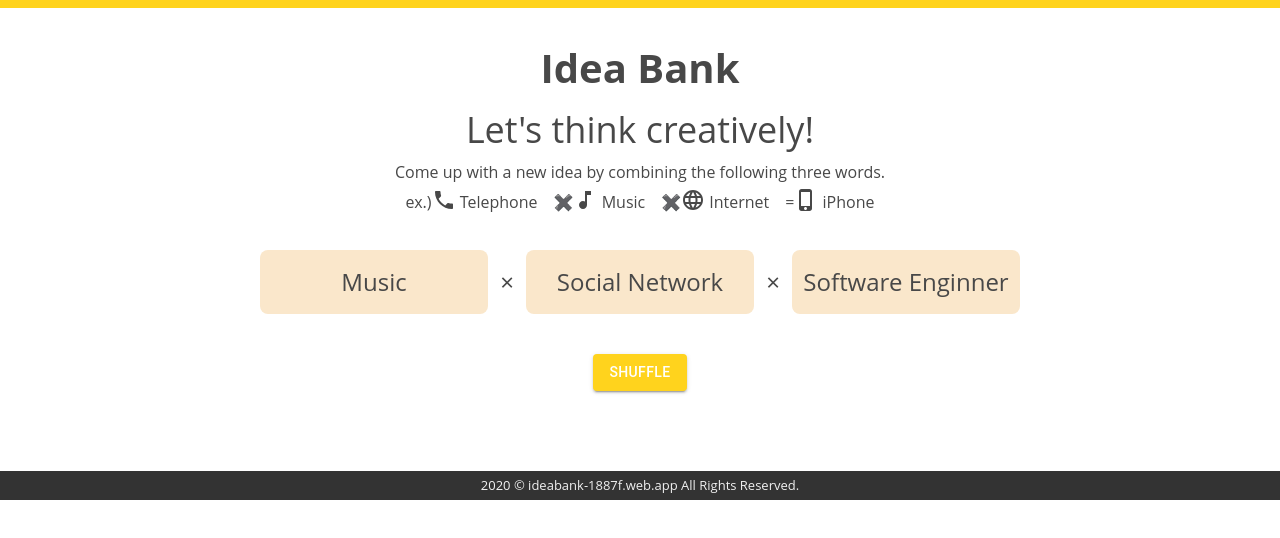
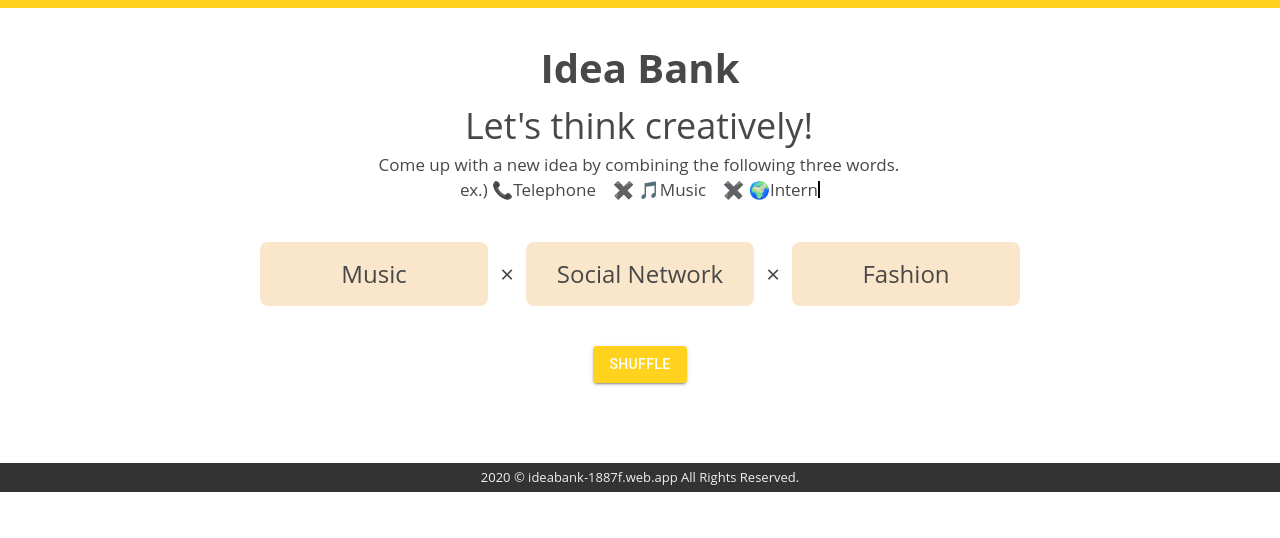
Before and after one commit to nk18chi/ideapool, a React (Create React App) app: page / in a window 1280 px wide. Shown: the top 538 px of the page. Built offline with nearby package versions, Linux system fonts and the light colour scheme.

Commit message:
Add typing animation

```diff
--- a/src/App.css
+++ b/src/App.css
@@ -6,13 +6,15 @@
 
 h1 {
   font-size: 40px;
-  margin: 24px 0;
+  margin: 24px 0 12px;
 }
 
 h2 {
   font-size: 36px;
-  margin: 16px 0;
+  margin: 8px 0;
   font-weight: normal;
+  display: inline-block;
+  border-right: 2px solid #fff;
 }
 
 .slot-words {
@@ -45,6 +47,9 @@ h2 {
 }
 .description {
   margin: 4px;
+  font-size: 17px;
+  display: inline-block;
+  border-right: 2px solid #fff;
 }
 
 .description svg {
--- a/src/App.tsx
+++ b/src/App.tsx
@@ -1,10 +1,66 @@
 import React, { Fragment } from "react";
 import "./App.css";
 import { Button } from "@material-ui/core/";
-import { Language, PhoneIphone, Phone, MusicNote } from "@material-ui/icons/";
 
+const App: React.FC = () => {
   var seenWords: Set<number> = new Set();
   const words: string[] = ["Telphone", "Music", "Internet", "AI", "Book", "Fashion", "Social Network", "Delivery", "Taxi", "Software Enginner"];
+  const [threeWords, setThreeWords] = React.useState<string[]>([getWord(), getWord(), getWord()]);
+  const wordRefs = React.useRef<any>([React.useRef(), React.useRef(), React.useRef()]);
+
+  const typingIntervalRef = React.useRef<any>();
+  const cursorIntervalRef = React.useRef<any>();
+  const [typingRefs, settypingRefs] = React.useState<any[]>([React.useRef(), React.useRef(), React.useRef()]);
+  const [typingTextArr, settypingTextArr] = React.useState<string[]>(["", "", ""]);
+  const [index, setIndex] = React.useState(0);
+  const [count, setCount] = React.useState(0);
+  const [isCursor, setIsCursor] = React.useState(true);
+
+  const typingTextData = [
+    "Let's think creatively!",
+    "Come up with a new idea by combining the following three words.",
+    "ex.) 📞Telephone　✖️ 🎵Music　✖️ 🌍Internet　= 📱iPhone",
+  ];
+
+  React.useEffect(() => {
+    if (isCursor) {
+      cursorIntervalRef.current = setInterval(() => {
+        let newRefs = typingRefs;
+        let curColor = newRefs[count].current.style.borderColor;
+        newRefs[count].current.style.borderColor = curColor === "black" ? "white" : "black";
+        settypingRefs(newRefs);
+      }, 200);
+    }
+    return () => {
+      clearInterval(cursorIntervalRef.current);
+    };
+  }, [count, isCursor, typingRefs]);
+
+  React.useEffect(() => {
+    typingIntervalRef.current = settypingTextArr(typingTextArr);
+  }, [typingTextArr]);
+
+  React.useEffect(() => {
+    if (count < typingTextData.length) {
+      if (index < typingTextData[count].length) {
+        typingIntervalRef.current = setInterval(() => {
+          let newTextArr: string[] = typingTextArr;
+          newTextArr[count] += typingTextData[count][index];
+          settypingTextArr(newTextArr);
+          setIndex(index + 1);
+        }, 40);
+      } else {
+        setIndex(0);
+        typingRefs[count].current.style.borderColor = "white";
+        setCount(count + 1);
+      }
+    } else {
+      setIsCursor(false);
+    }
+    return () => {
+      clearInterval(typingIntervalRef.current);
+    };
+  }, [count, index, typingRefs, typingTextArr, typingTextData]);
 
   function getWord(): string {
     var i: number = Math.floor(Math.random() * words.length);
@@ -14,10 +70,6 @@ function getWord(): string {
     seenWords.add(i);
     return words[i];
   }
-
-const App: React.FC = () => {
-  const [threeWords, setThreeWords] = React.useState<string[]>([getWord(), getWord(), getWord()]);
-  const wordRefs = React.useRef<any>([React.createRef(), React.createRef(), React.createRef()]);
 
   function resetWords(e: any) {
     Promise.all(
@@ -64,15 +116,17 @@ const App: React.FC = () => {
         <h1>Idea Bank</h1>
       </header>
       <article>
-        <h2>Let's think creatively!</h2>
-        <p className='description'>Come up with a new idea by combining the following three words.</p>
-        <p className='description'>
-          ex.)
-          <Phone /> Telephone　✖️
-          <MusicNote /> Music　✖️
-          <Language /> Internet　=
-          <PhoneIphone /> iPhone
+        {typingTextArr.map((t: string, i: number) => (
+          <div key={i}>
+            {i === 0 ? (
+              <h2 ref={typingRefs[i]}>{t}</h2>
+            ) : (
+              <p ref={typingRefs[i]} className='description'>
+                {t}
               </p>
+            )}
+          </div>
+        ))}
         <ul className='slot-words'>
           {threeWords.length > 0 &&
             threeWords.map((word: string, i: number) => (
```
Lines whose indentation alone changed are shown as unchanged.
